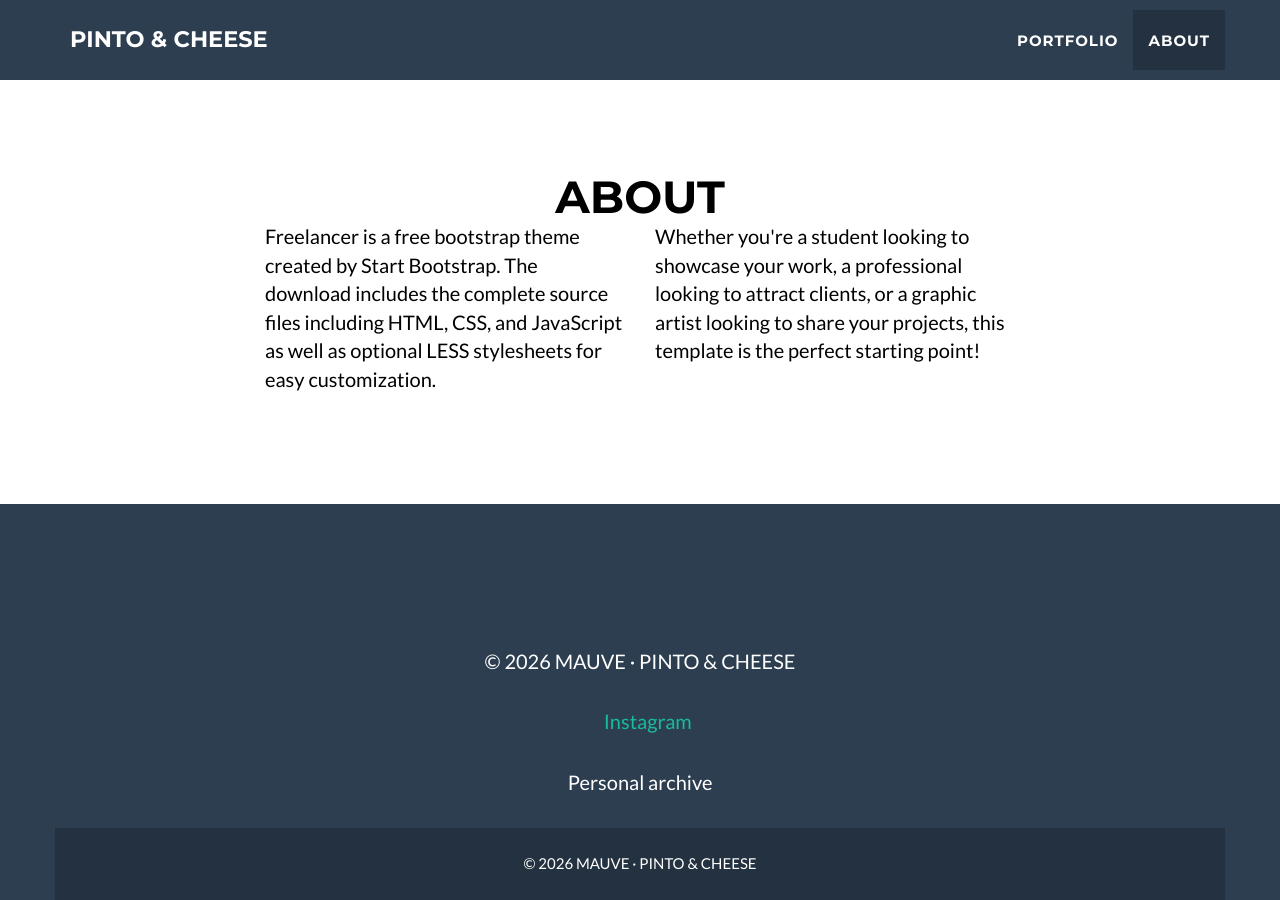
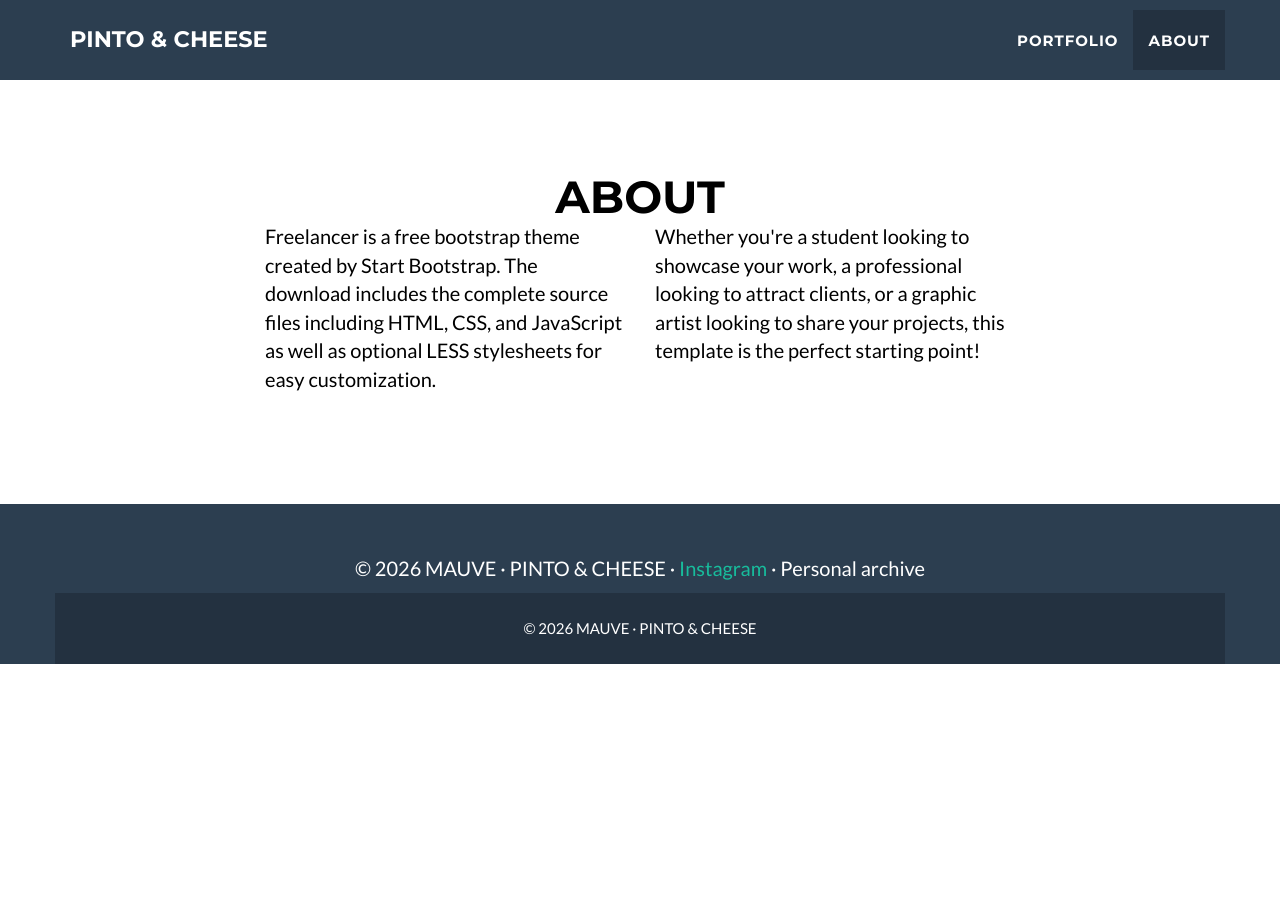
Before and after one commit to pintocheese/pintocheese.github.io, a Jekyll site: the page built from _posts/2014-07-18-project-1.markdown, in a window 1280 px wide and 900 px high, scrolled down 2837 px. Built offline with Jekyll 4.4.1, drawn with Linux system fonts in a browser that asks for light colours; after the commit the page ends 3501 px from its top, so only the background shows below that; some of the changed lines change nothing that is shown.

Commit message:
Update footer.html

```diff
--- a/_includes/footer.html
+++ b/_includes/footer.html
@@ -32,7 +32,7 @@
   </div>
         -->
 
-
+<!--
 
   <div class="footer-above">
     <div class="container text-center">
@@ -47,7 +47,12 @@
       <p>Personal archive</p>
     </div>
   </div>
-
+    -->
+    <p>
+    © 2026 MAUVE · PINTO & CHEESE ·
+      <a href="https://instagram.com/계정명">Instagram</a> ·
+    Personal archive
+    </p>
 
   <div class="footer-below">
     <div class="container">
```
